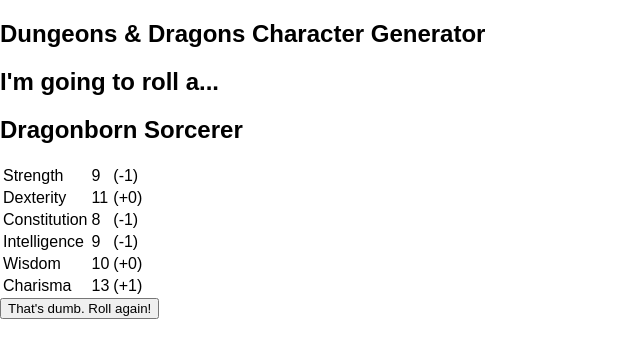
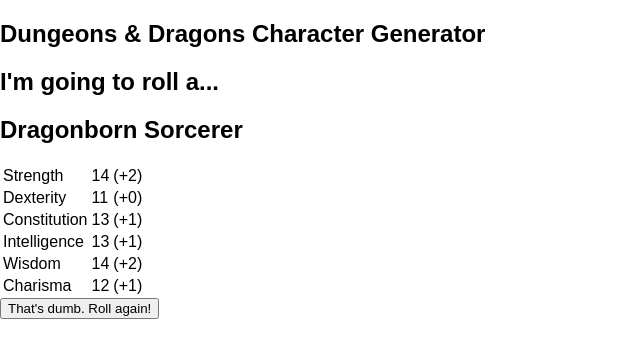
Before and after one commit to jaypea07/character-generator, a React (Create React App) app: page / in a window 1280 px wide. Shown: the top 358 px of the page, without its empty margins (0-640 px from the left). Built offline with nearby package versions, Linux system fonts and the light colour scheme.

Commit message:
Utilizing state and wiring up the re-roll character button

```diff
--- a/src/core/app.tsx
+++ b/src/core/app.tsx
@@ -4,14 +4,16 @@
 import { AbilityScore } from '../character/ability-score.model';
 import './app.css';
 
-class App extends React.Component<{}, null> {
-  private abilityScores: Array<AbilityScore>;
+export interface AppState {
+  abilityScores: Array<AbilityScore>;
+}
+
+class App extends React.Component<{}, AppState> {
+  // private abilityScores: Array<AbilityScore>;
 
   componentWillMount() {
-    this.abilityScores = this.rollStats(CONSTANTS.REQUIRED_STATS);
-    while (this.isNotHeroic(this.abilityScores)) {
-      this.abilityScores = this.rollStats(CONSTANTS.REQUIRED_STATS);
-    }
+    // this.abilityScores = this.rollStats(CONSTANTS.REQUIRED_STATS);
+    this.createNewCharacter();
   }
 
   render() {
@@ -19,16 +21,32 @@
       <section>
         <h1>Dungeons &amp; Dragons Character Generator</h1>
         <h2>I'm going to roll a...</h2>
-        <Character stats={this.rollStats(CONSTANTS.REQUIRED_STATS)} />
-        <button>That's dumb. Roll again!</button>
+        <Character stats={this.state.abilityScores} />
+        <button onClick={this.createNewCharacter.bind(this)}>That's dumb. Roll again!</button>
       </section>
     );
   }
 
+  private createNewCharacter(): void {
+    this.setState({
+      abilityScores: this.rollStats(CONSTANTS.REQUIRED_STATS)
+    });
+  }
+
   private rollStats(requiredStats: Array<string>): Array<AbilityScore> {
-    return requiredStats.map(abilityScore => {
+    const stats = requiredStats.map(abilityScore => {
       return new AbilityScore(abilityScore, this.rollSingleStat());
     });
+
+    return this.validateStats(stats);
+  }
+
+  private validateStats(stats: Array<AbilityScore>): Array<AbilityScore> {
+    while (this.isNotHeroic(stats)) {
+      stats = this.rollStats(CONSTANTS.REQUIRED_STATS);
+    }
+
+    return stats;
   }
 
   // roll 4, drop the lowest
```
